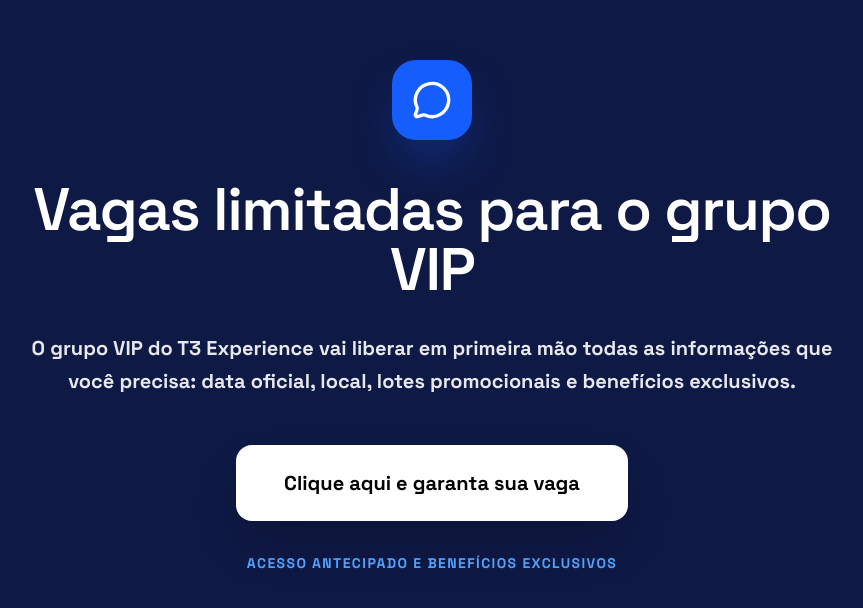
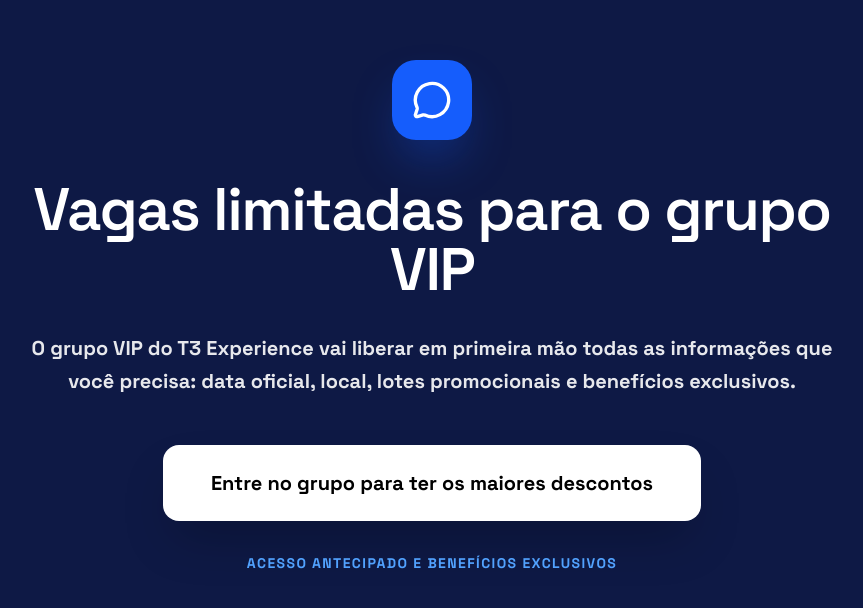
Before and after one commit to hamiltonmatematica/t3experiencemoc, a React (Vite) app: page / in a window 1280 px wide. Shown: the part 1720-2328 px from the top of the page, without its empty margins (208-1071 px from the left). Built offline with nearby package versions, Linux system fonts and the light colour scheme.

Commit message:
feat: atualizar textos de CTA para foco em descontos

```diff
--- a/src/App.tsx
+++ b/src/App.tsx
@@ -225,7 +225,7 @@
                 onClick={() => setIsModalOpen(true)}
                 className="bg-white text-black px-12 py-5 rounded-full font-bold text-lg flex items-center justify-center gap-4 hover:scale-[1.05] transition-all shadow-[0_0_40px_rgba(255,255,255,0.1)] uppercase tracking-wider"
               >
-                Entrar para o grupo VIP <span className="text-xl">↗</span>
+                Entre no grupo para ter os maiores descontos <span className="text-xl">↗</span>
               </button>
             </div>
           </motion.div>
@@ -259,7 +259,7 @@
             onClick={() => setIsModalOpen(true)}
             className="bg-white text-black px-10 py-5 rounded-2xl font-bold flex items-center gap-3 mx-auto transition-all w-fit hover:scale-105"
           >
-            Quero entrar no grupo VIP <ChevronRight size={20} />
+            Entre no grupo para ter os maiores descontos <ChevronRight size={20} />
           </button>
         </div>
       </section>
@@ -279,7 +279,7 @@
             onClick={() => setIsModalOpen(true)}
             className="inline-block bg-white text-black px-12 py-6 rounded-2xl font-bold text-xl hover:scale-105 transition-transform shadow-2xl"
           >
-            Clique aqui e garanta sua vaga
+            Entre no grupo para ter os maiores descontos
           </button>
           <div className="mt-8 text-sm font-bold text-blue-400 uppercase tracking-widest">
             Acesso antecipado e benefícios exclusivos
```
